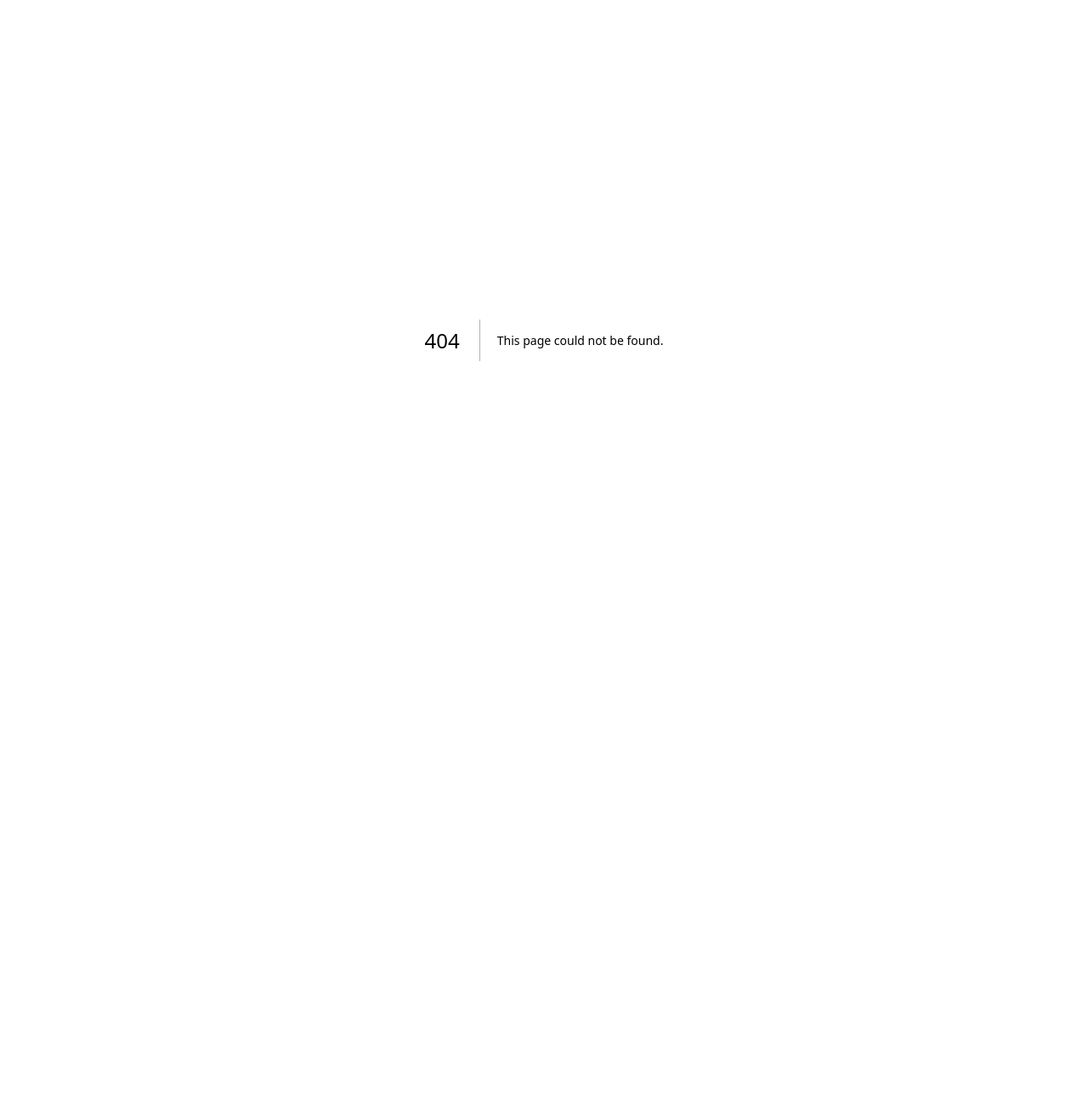
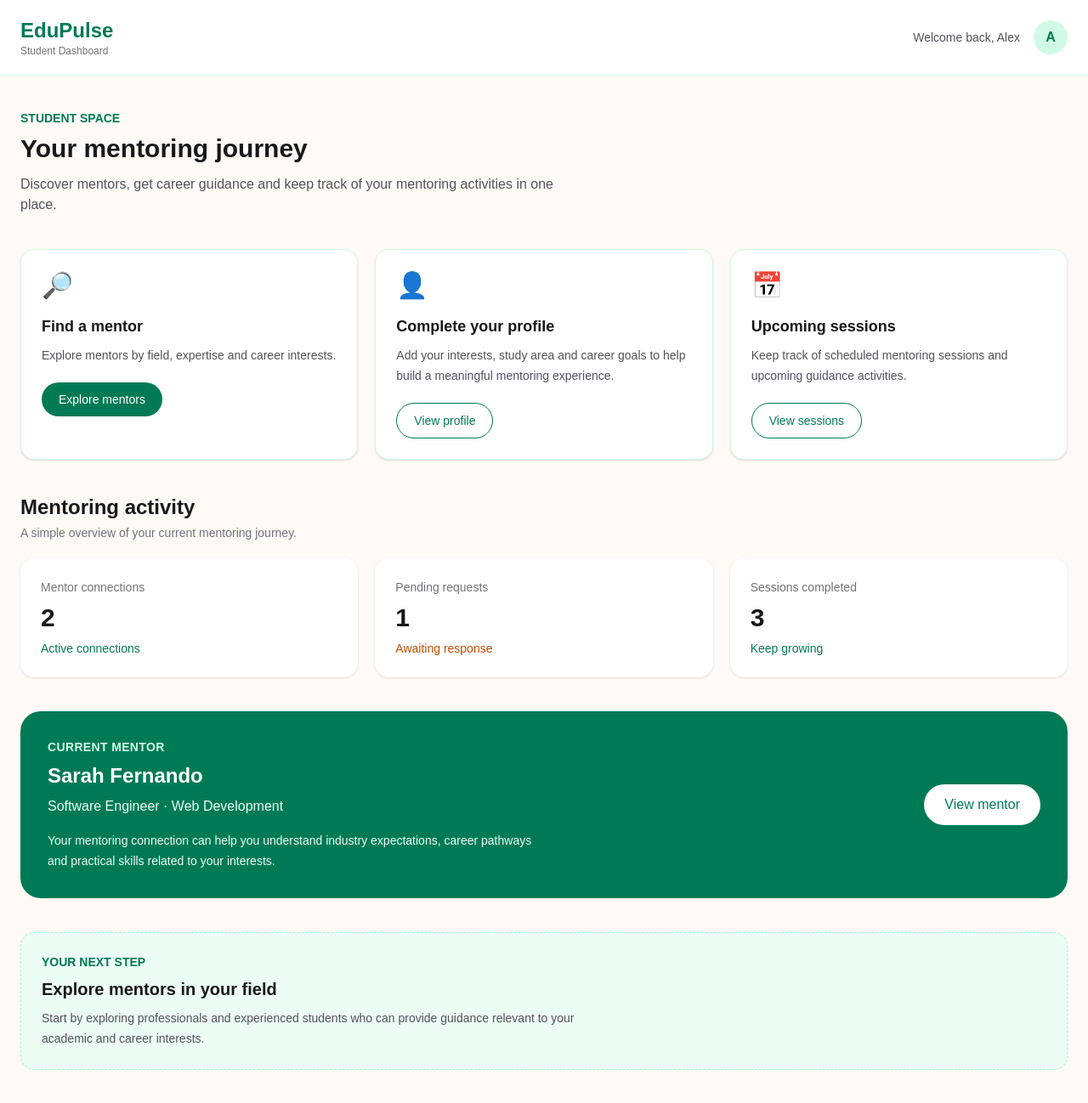
Before and after one commit to amr-0529/edupulse, a Next.js app: page /dashboard in a window 1280 px wide. Before the commit this address had no page. Shown: the whole page at 85% size. Before the commit the page ends 800 px from the top, so only its background shows below. Built offline with nearby package versions, Linux system fonts and the light colour scheme.

Commit message:
feat: add student dashboard interface

```diff
--- /dev/null
+++ b/app/dashboard/page.tsx
@@ -0,0 +1,205 @@
+export default function DashboardPage() {
+  return (
+    <main className="min-h-screen bg-[#fffaf5] text-zinc-900">
+      {/* Top navigation */}
+      <header className="border-b border-emerald-100 bg-white">
+        <div className="mx-auto flex max-w-7xl items-center justify-between px-6 py-5">
+          <div>
+            <h1 className="text-2xl font-bold text-emerald-700">
+              EduPulse
+            </h1>
+            <p className="text-xs text-zinc-500">
+              Student Dashboard
+            </p>
+          </div>
+
+          <div className="flex items-center gap-4">
+            <span className="hidden text-sm text-zinc-600 sm:block">
+              Welcome back, Alex
+            </span>
+
+            <div className="flex h-10 w-10 items-center justify-center rounded-full bg-emerald-100 font-semibold text-emerald-700">
+              A
+            </div>
+          </div>
+        </div>
+      </header>
+
+      <div className="mx-auto max-w-7xl px-6 py-10">
+        {/* Welcome */}
+        <section className="mb-10">
+          <p className="mb-2 text-sm font-semibold text-emerald-700">
+            STUDENT SPACE
+          </p>
+
+          <h2 className="text-3xl font-bold">
+            Your mentoring journey
+          </h2>
+
+          <p className="mt-3 max-w-2xl text-zinc-600">
+            Discover mentors, get career guidance and keep track of
+            your mentoring activities in one place.
+          </p>
+        </section>
+
+        {/* Quick actions */}
+        <section className="grid gap-5 md:grid-cols-3">
+          <div className="rounded-2xl border border-emerald-100 bg-white p-6 shadow-sm">
+            <div className="mb-4 text-3xl">🔎</div>
+
+            <h3 className="text-lg font-bold">
+              Find a mentor
+            </h3>
+
+            <p className="mt-2 text-sm leading-6 text-zinc-600">
+              Explore mentors by field, expertise and career interests.
+            </p>
+
+            <button className="mt-5 rounded-full bg-emerald-700 px-5 py-2.5 text-sm font-medium text-white">
+              Explore mentors
+            </button>
+          </div>
+
+          <div className="rounded-2xl border border-emerald-100 bg-white p-6 shadow-sm">
+            <div className="mb-4 text-3xl">👤</div>
+
+            <h3 className="text-lg font-bold">
+              Complete your profile
+            </h3>
+
+            <p className="mt-2 text-sm leading-6 text-zinc-600">
+              Add your interests, study area and career goals to help
+              build a meaningful mentoring experience.
+            </p>
+
+            <button className="mt-5 rounded-full border border-emerald-700 px-5 py-2.5 text-sm font-medium text-emerald-700">
+              View profile
+            </button>
+          </div>
+
+          <div className="rounded-2xl border border-emerald-100 bg-white p-6 shadow-sm">
+            <div className="mb-4 text-3xl">📅</div>
+
+            <h3 className="text-lg font-bold">
+              Upcoming sessions
+            </h3>
+
+            <p className="mt-2 text-sm leading-6 text-zinc-600">
+              Keep track of scheduled mentoring sessions and upcoming
+              guidance activities.
+            </p>
+
+            <button className="mt-5 rounded-full border border-emerald-700 px-5 py-2.5 text-sm font-medium text-emerald-700">
+              View sessions
+            </button>
+          </div>
+        </section>
+
+        {/* Mentoring activity */}
+        <section className="mt-10">
+          <div className="mb-5 flex items-end justify-between">
+            <div>
+              <h2 className="text-2xl font-bold">
+                Mentoring activity
+              </h2>
+
+              <p className="mt-1 text-sm text-zinc-500">
+                A simple overview of your current mentoring journey.
+              </p>
+            </div>
+          </div>
+
+          <div className="grid gap-5 md:grid-cols-3">
+            <div className="rounded-2xl bg-white p-6 shadow-sm">
+              <p className="text-sm text-zinc-500">
+                Mentor connections
+              </p>
+
+              <p className="mt-2 text-3xl font-bold">
+                2
+              </p>
+
+              <p className="mt-2 text-sm text-emerald-700">
+                Active connections
+              </p>
+            </div>
+
+            <div className="rounded-2xl bg-white p-6 shadow-sm">
+              <p className="text-sm text-zinc-500">
+                Pending requests
+              </p>
+
+              <p className="mt-2 text-3xl font-bold">
+                1
+              </p>
+
+              <p className="mt-2 text-sm text-amber-700">
+                Awaiting response
+              </p>
+            </div>
+
+            <div className="rounded-2xl bg-white p-6 shadow-sm">
+              <p className="text-sm text-zinc-500">
+                Sessions completed
+              </p>
+
+              <p className="mt-2 text-3xl font-bold">
+                3
+              </p>
+
+              <p className="mt-2 text-sm text-emerald-700">
+                Keep growing
+              </p>
+            </div>
+          </div>
+        </section>
+
+        {/* Current mentor */}
+        <section className="mt-10 rounded-3xl bg-emerald-700 p-8 text-white">
+          <div className="grid gap-8 md:grid-cols-[1fr_auto] md:items-center">
+            <div>
+              <p className="text-sm font-semibold uppercase tracking-wide text-emerald-100">
+                Current mentor
+              </p>
+
+              <h2 className="mt-2 text-2xl font-bold">
+                Sarah Fernando
+              </h2>
+
+              <p className="mt-2 text-emerald-50">
+                Software Engineer · Web Development
+              </p>
+
+              <p className="mt-4 max-w-xl text-sm leading-6 text-emerald-50">
+                Your mentoring connection can help you understand
+                industry expectations, career pathways and practical
+                skills related to your interests.
+              </p>
+            </div>
+
+            <button className="rounded-full bg-white px-6 py-3 font-medium text-emerald-700">
+              View mentor
+            </button>
+          </div>
+        </section>
+
+        {/* Next step */}
+        <section className="mt-10 rounded-2xl border border-dashed border-emerald-200 bg-emerald-50 p-6">
+          <p className="text-sm font-semibold text-emerald-700">
+            YOUR NEXT STEP
+          </p>
+
+          <h3 className="mt-2 text-xl font-bold">
+            Explore mentors in your field
+          </h3>
+
+          <p className="mt-2 max-w-2xl text-sm leading-6 text-zinc-600">
+            Start by exploring professionals and experienced students
+            who can provide guidance relevant to your academic and
+            career interests.
+          </p>
+        </section>
+      </div>
+    </main>
+  );
+}
```
